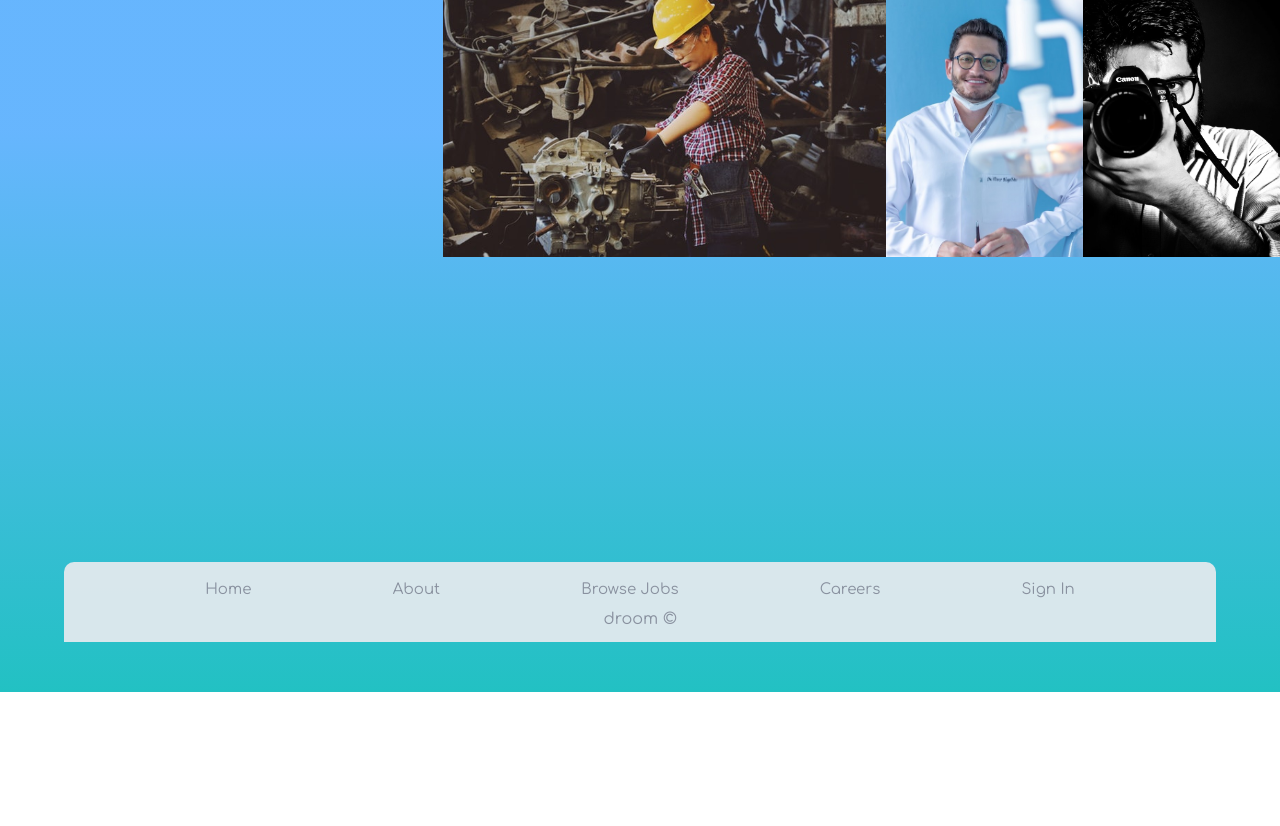
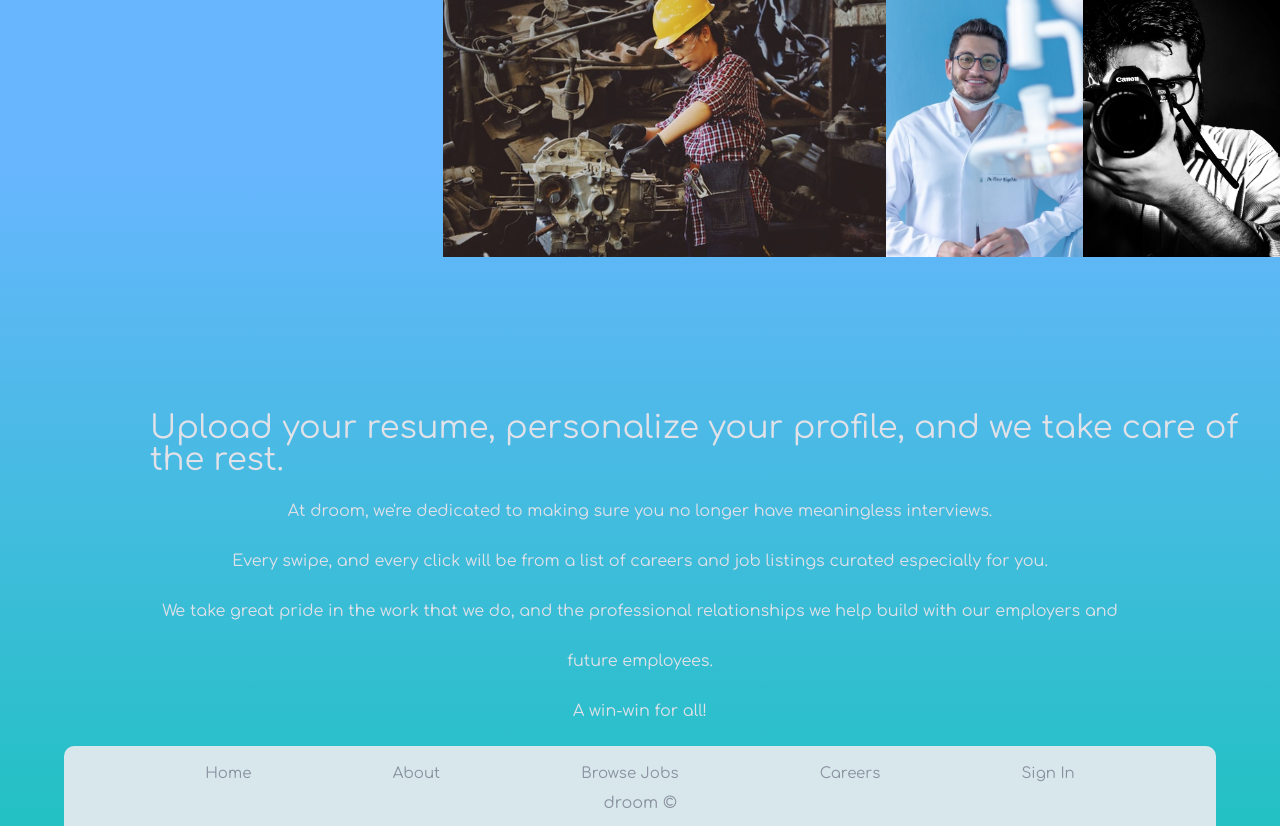
Before and after one commit to droom2019/droom-UI, a plain HTML site: page about-page.html in a window 1280 px wide. Shown: the part 108-934 px from the top of the page. Before the commit the page ends 800 px from the top, so only its background shows below. Drawn offline with Linux system fonts and the light colour scheme.

Commit message:
Finished content header. Added top content.

```diff
--- a/about-page.html
+++ b/about-page.html
@@ -49,9 +49,19 @@
 				</div>
 			</div>
 
-			<!-- <div class="work-img">
-				<img src="" alt="">
-			</div> -->
+			<div class="content">
+				<div class="top-content">
+					<h2>Upload your resume, personalize your profile, and we take care of the rest.</h2>
+					<p>At droom, we're dedicated to making sure you no longer have meaningless interviews. <br>
+					Every swipe, and every click will be from a list of careers and job listings curated especially for you. <br>
+					We take great pride in the work that we do, and the professional relationships we help build with our employers and future employees. <br>
+				A win-win for all!</p>
+			</div>
+
+			<div class="testimonial">
+
+			</div>
+		</div>
 	</div>
 
 	<footer>
--- a/less/about-page.less
+++ b/less/about-page.less
@@ -1,6 +1,7 @@
 .about-page{
   .content-heading {
 		display: flex;
+		height: 35rem;
 
 		.chef {
 			height: 500px;
@@ -22,4 +23,15 @@
 			width: 244px;
 		}
 	}
+
+	.top-content {
+		margin: 10rem 0 0 15rem;
+		color: @secondary-color;
+
+		p{
+			line-height: 5rem;
+			margin: 0 15rem 0 0;
+			text-align: center;
+		}
+	}
 }
--- a/less/navigation.less
+++ b/less/navigation.less
@@ -70,7 +70,7 @@ header {
 			position: relative;
 			left: 70px;
 			bottom: 45px;
-			width: 50;
+			width: 65%;
 			font-size: 50px;
 			background: -webkit-linear-gradient(#eee, #333);
 			-webkit-background-clip: text;
```
Also changed, not shown: css/index.css. Lines whose indentation alone changed are shown as unchanged.
